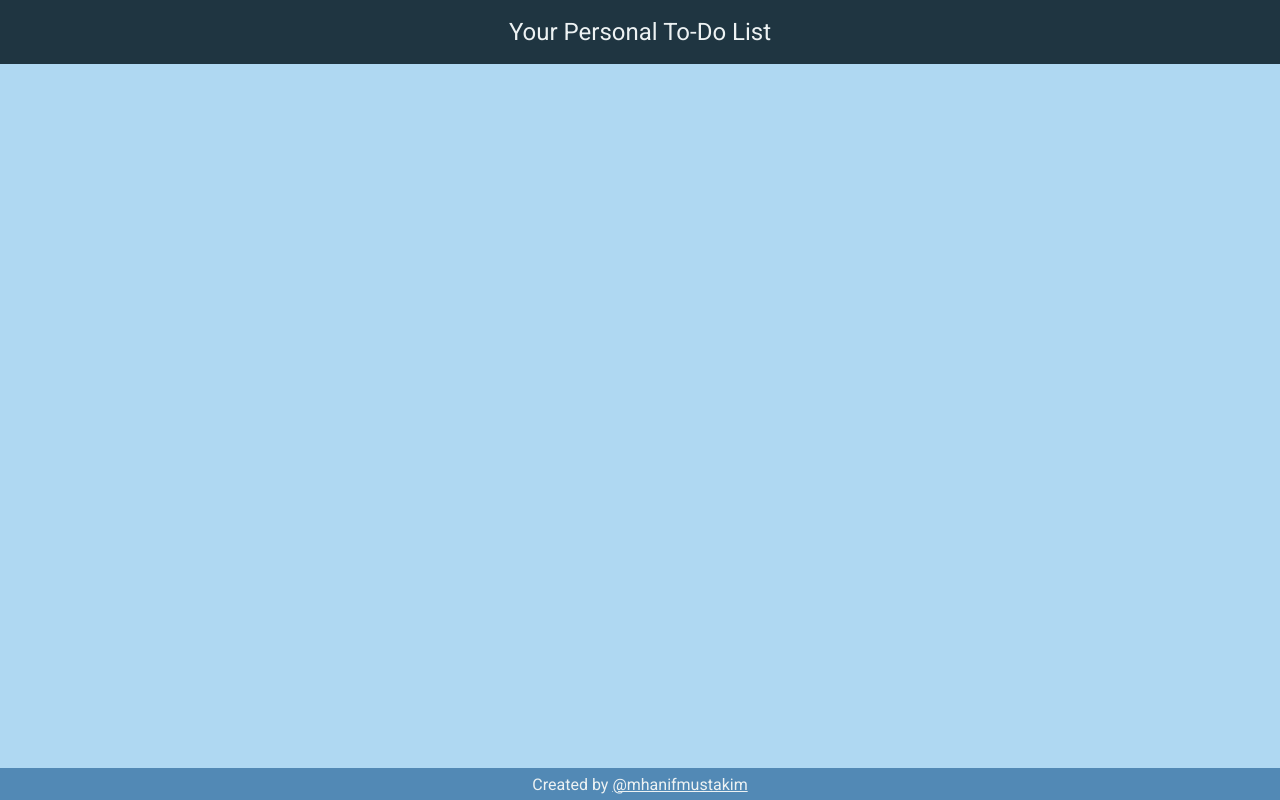
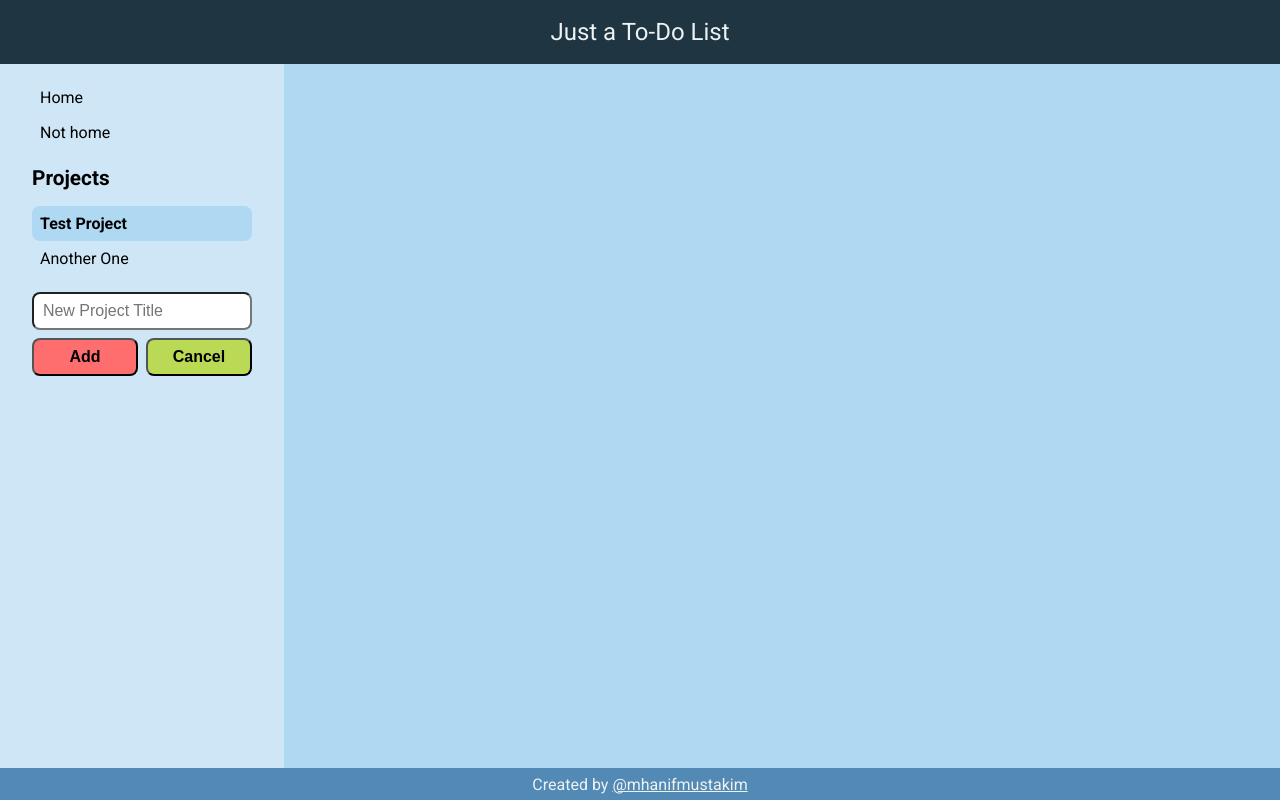
Before and after one commit to mhanifmustakim/todo-list-odin, a website built with webpack: page dist/index.html in a window 1280 px wide. Built offline with Linux system fonts and the light colour scheme.

Commit message:
Add initial design of nav in index.html

```diff
--- a/src/style.css
+++ b/src/style.css
@@ -14,9 +14,18 @@
     --header-color: #1F3541;
     --footer-color: #5289B5;
     --bg-color: #AFD8F2;
+    --nav-color: #cee6f5;
     --custom-white: #EDF2F3;
     font-size: 16px;
     font-family: "Roboto", sans-serif;
+}
+
+li::marker {
+    content: none;
+}
+
+.display-none {
+    display: none !important;
 }
 
 #page-container {
@@ -37,9 +46,89 @@
 
 #page-header {
     background-color: var(--header-color);
+    justify-content: space-between;
+    padding: 0 1rem;
     font-size: 1.5rem;
+}
+
+#nav-dropdown {
+    background-color: var(--header-color);
+    outline: none;
+    border: none;
+}
+
+#nav {
+    grid-area: nav;
+    background-color: var(--nav-color);
+    padding: 1rem clamp(1rem, 5vw, 2rem);
+    display: flex;
+    flex-direction: column;
+    gap: 1rem;
+}
+
+#nav header {
+    font-size: 1.3em;
+    font-weight: bold;
+    padding-bottom: 1rem;
+}
+
+#nav ul>li {
+    padding: 0.5rem;
+    border-radius: 0.5em;
+}
+
+#nav ul>li.active {
+    font-weight: bold;
+    background-color: var(--bg-color);
+}
+
+#add-project-form {
+    display: grid;
+    grid-template-columns: 1fr 1fr;
+    grid-template-rows: 1fr 1fr;
+    gap: 0.5rem;
+}
+
+#add-project-form>* {
+    border-radius: 0.5em;
+}
+
+#add-project-form>input {
+    grid-area: 1 / 1 / 1 / -1;
+    padding: 2px 0;
+    padding-left: 1ch;
+}
+
+#add-project-form>button {
+    padding: 0.5rem 0;
+    font-weight: bold;
+}
+
+#add-project-btn {
+    background-color: #ff6e6e;
+}
+
+#cancel-project-btn {
+    background-color: #bada55;
 }
 
 #page-footer {
     background-color: var(--footer-color);
 }
+
+@media screen and (min-width: 650px) {
+    #page-header {
+        justify-content: center;
+    }
+
+    #nav-dropdown {
+        display: none;
+    }
+
+    #page-main {
+        display: grid;
+        grid-template: 1fr / auto 2fr;
+        grid-template-areas:
+            "nav main";
+    }
+}
```
Also changed, not shown: dist/index.html, dist/main.js.
